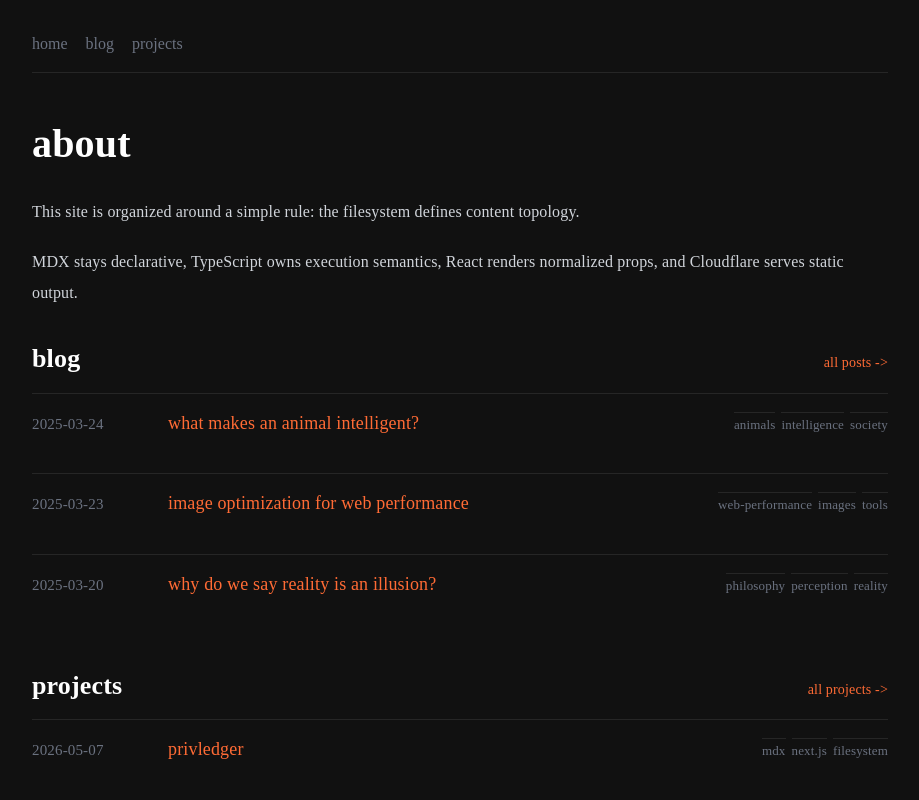
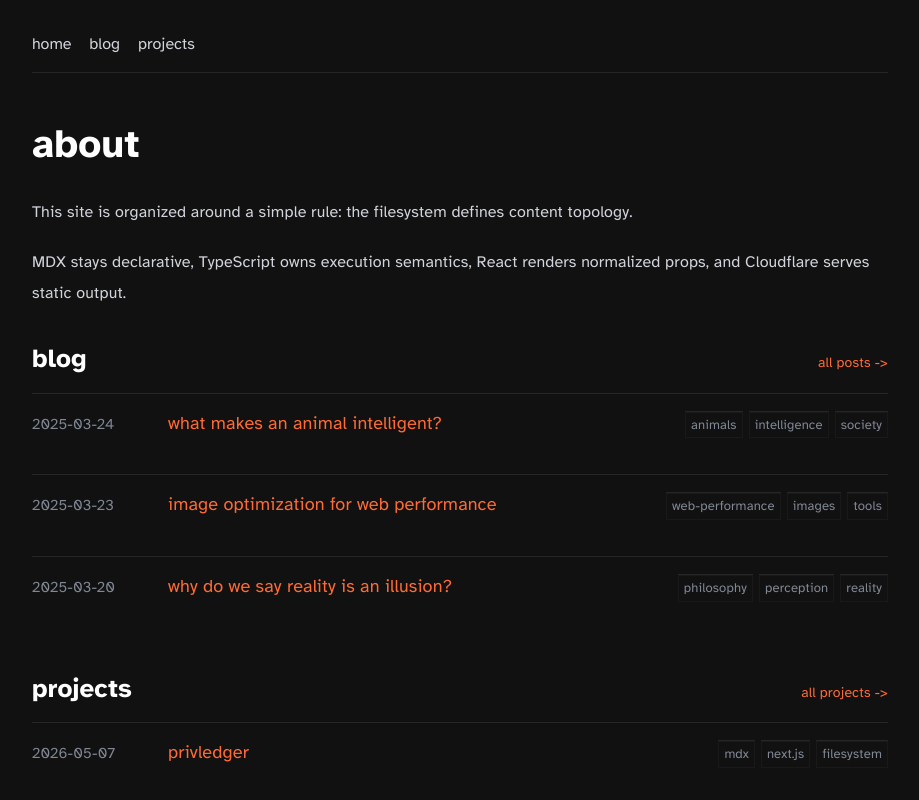
Before and after one commit to kexec-run/kexec.run, a Next.js app: page / in a window 1280 px wide. Shown: the top 800 px of the page, without its empty margins (180-1099 px from the left). Built offline with nearby package versions, Linux system fonts and the light colour scheme; a web font is replaced by a local one.

Commit message:
Refine typography hierarchy and 404 page

```diff
--- a/src/app/layout.tsx
+++ b/src/app/layout.tsx
@@ -29,7 +29,7 @@ export default function RootLayout({ children }: Readonly<{ children: ReactNode
 
   return (
     <html lang="en">
-      <body className={`${atkinson.variable} ${atkinsonMono.variable}`}>
+      <body className={`${atkinson.className} ${atkinson.variable} ${atkinsonMono.variable}`}>
         <Container>
           {sections.length > 0 ? <SiteHeader sections={sections} /> : null}
           <div className="site-main">{children}</div>
--- a/src/styles/prose.css
+++ b/src/styles/prose.css
@@ -24,7 +24,7 @@
 }
 
 .site-nav a {
-  color: var(--color-dim);
+  color: var(--color-text);
   font-size: 16px;
   text-decoration: none;
 }
@@ -106,6 +106,12 @@
   border-left: 2px solid var(--color-accent);
   color: var(--color-muted);
   padding-left: 18px;
+}
+
+.prose hr {
+  border: 0;
+  border-top: 1px solid var(--color-line);
+  margin: 28px 0 36px;
 }
 
 .entry-list {
@@ -193,14 +199,17 @@
 }
 
 .entry-tags a {
+  background: transparent;
+  border: 1px solid rgb(255 255 255 / 0.035);
   color: var(--color-dim);
+  display: inline-block;
+  padding: 0 5px;
   text-decoration: none;
 }
 
 .entry-tags a:hover {
+  border-color: rgb(255 107 53 / 0.45);
   color: var(--color-accent);
-  text-decoration: underline;
-  text-underline-offset: 3px;
 }
 
 .tag-index {
--- a/src/styles/theme.css
+++ b/src/styles/theme.css
@@ -6,7 +6,7 @@
   --color-text: var(--foreground);
   --color-heading: #fff;
   --color-muted: #9ca3af;
-  --color-dim: #6b7280;
+  --color-dim: #818895;
   --color-line: #262626;
   --color-surface: rgb(38 38 38 / 0.5);
   --color-surface-strong: rgb(38 38 38 / 0.8);
@@ -35,6 +35,8 @@ body {
   margin: 0;
   min-height: 100vh;
   -webkit-font-smoothing: antialiased;
+  -moz-osx-font-smoothing: grayscale;
+  font-kerning: normal;
   text-rendering: optimizeLegibility;
 }
 
```
Also changed, not shown: src/app/not-found.tsx (added, +10 -0 lines), 2 other files (tests, documents, lock files or other folders).
